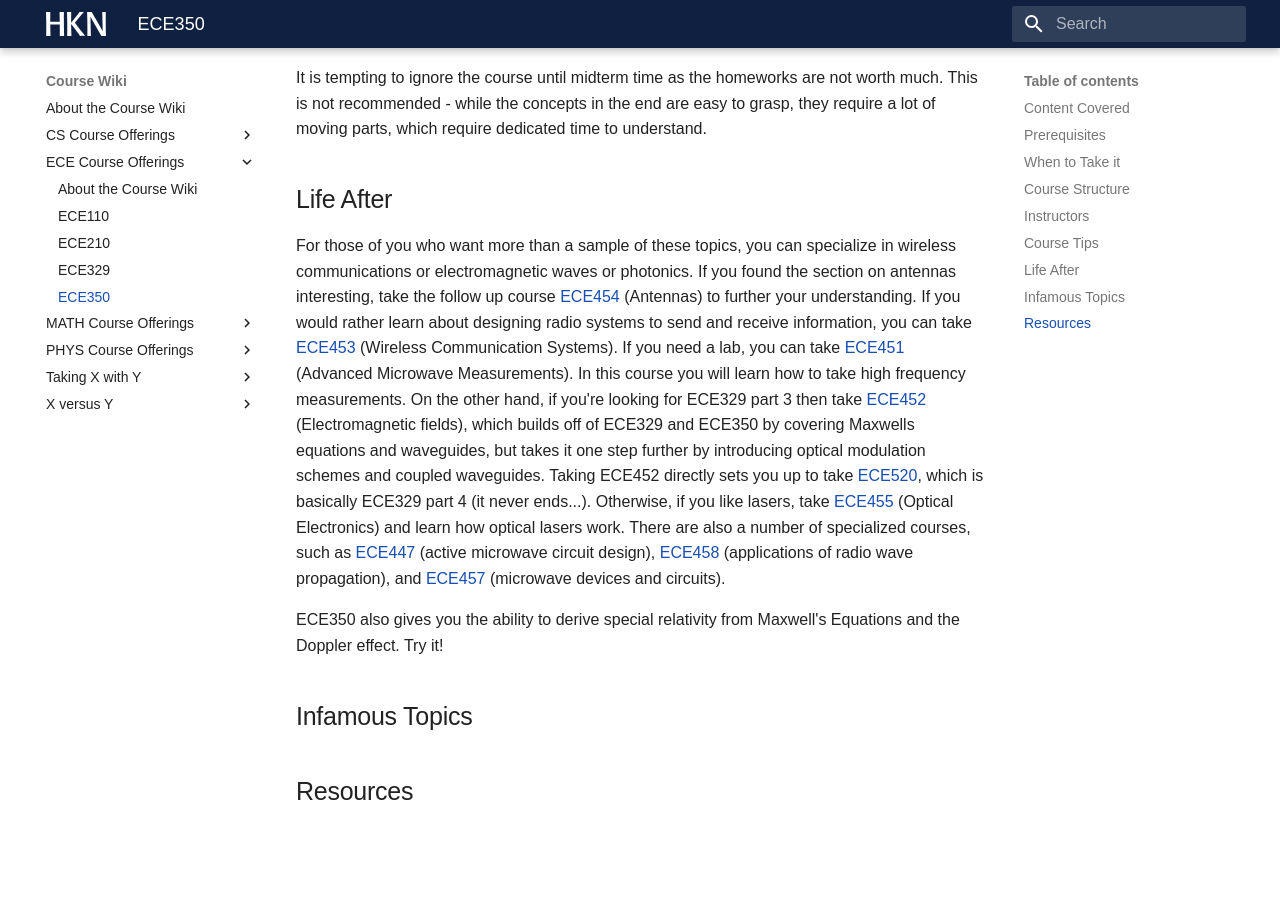
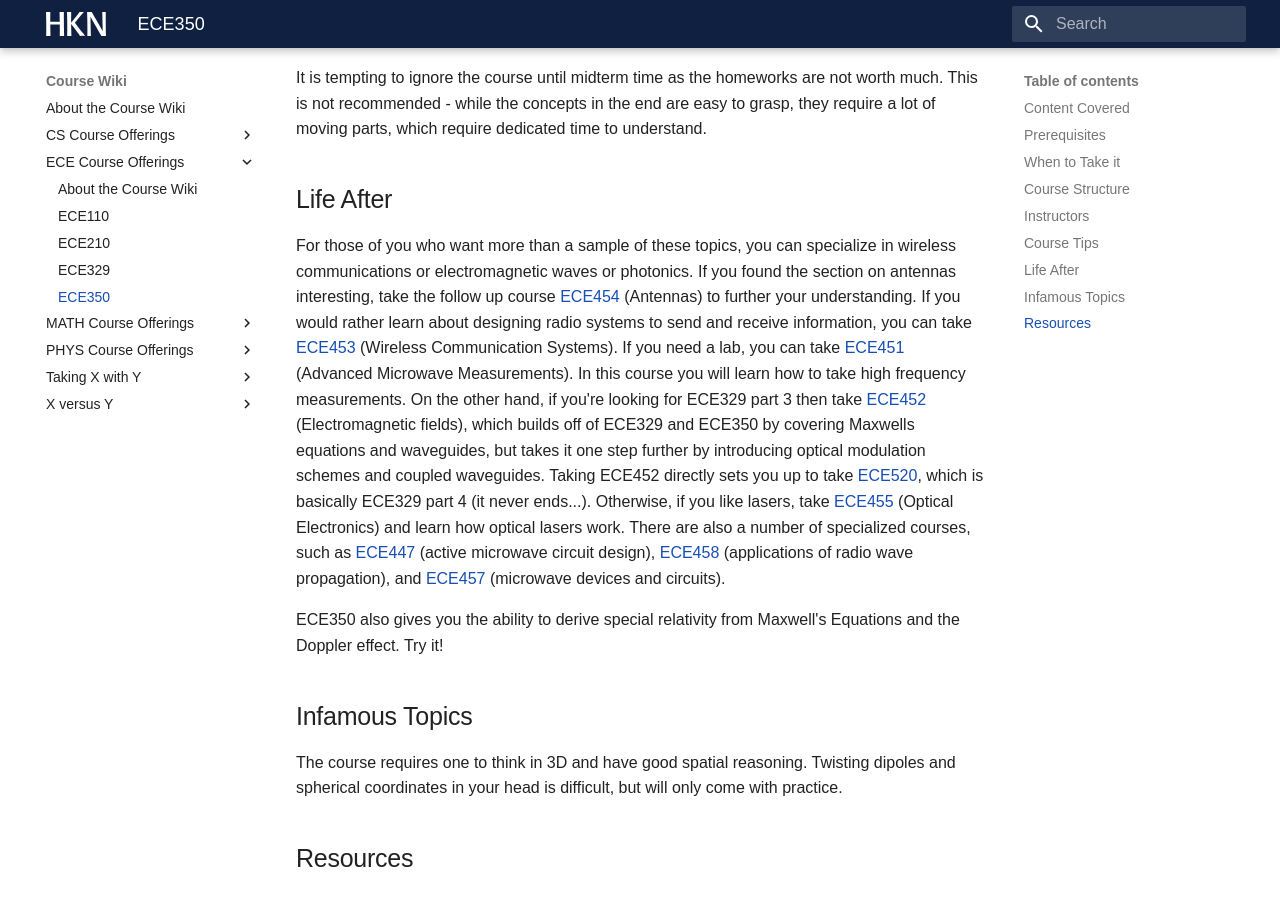
Before and after one commit to hkn-alpha/wiki, an MkDocs documentation site: the page built from docs/Course Wiki/ECE Course Offerings/ECE350.md, in a window 1280 px wide and 900 px high, scrolled down 2156 px. Built offline with MkDocs 1.6.1 and Material for MkDocs 9.7.7, drawn with Linux system fonts in a browser that asks for light colours; some web fonts are replaced; before the commit the page ends 2989 px from its top, so only the background shows below that.

Commit message:
Added infamous topics to ECE350

```diff
--- a/docs/Course Wiki/ECE Course Offerings/ECE350.md
+++ b/docs/Course Wiki/ECE Course Offerings/ECE350.md
@@ -42,4 +42,6 @@ ECE350 also gives you the ability to derive special relativity from Maxwell's Eq
 
 ## Infamous Topics
 
+The course requires one to think in 3D and have good spatial reasoning. Twisting dipoles and spherical coordinates in your head is difficult, but will only come with practice.
+
 ## Resources
```
